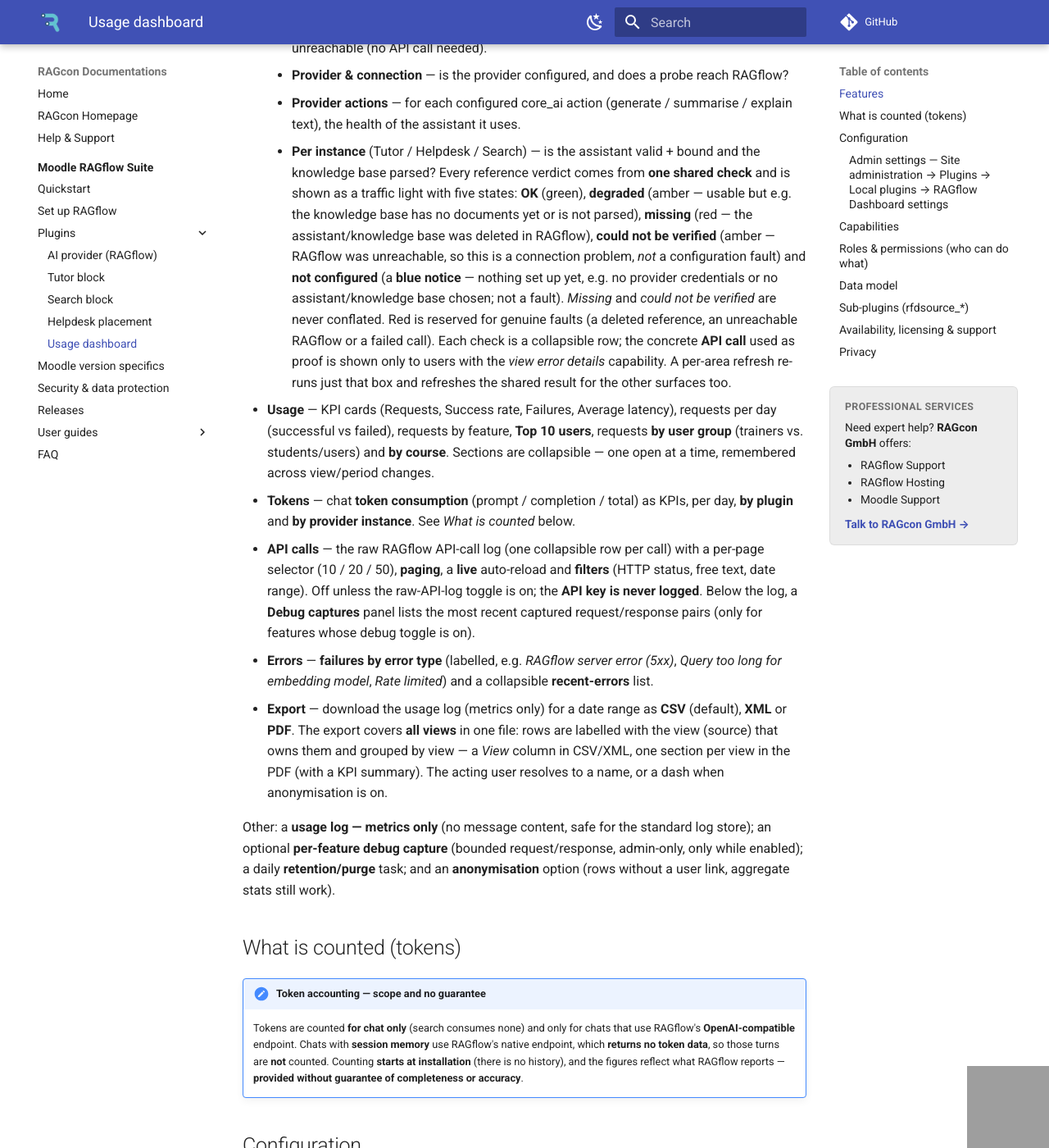
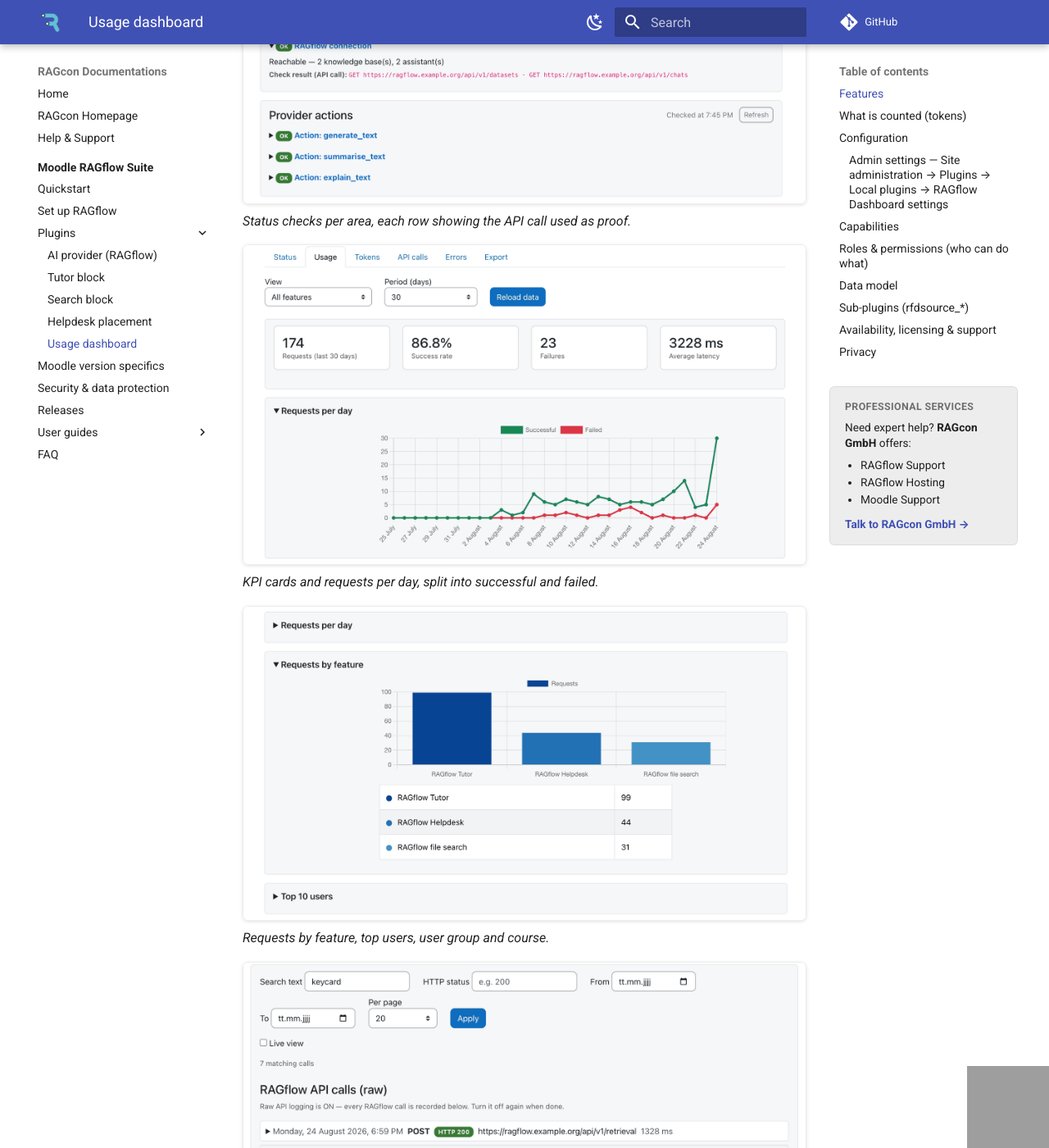
Before and after one commit to ragcon-ai/ragcon-docs, an MkDocs documentation site: the page built from docs/moodle-ragflow/plugins/dashboard.md, in a window 1280 px wide and 1400 px high, scrolled down 990 px. Shown: the whole window at 82% size. Built offline with MkDocs 1.6.1 and Material for MkDocs 9.7.7, drawn with Linux system fonts in a browser that asks for light colours; comment, search, counter and statistics services are not loaded; some of the changed text lies outside the part shown; grey boxes are pictures that could not be loaded.

Commit message:
docs(screenshots): insert the images at their shot markers
Insert the image block (alt + caption verbatim from the manifest) under each
<!-- shot:id --> marker across 10 pages; markers kept as anchors. Remove the retired
search-03 marker (search-06 covers that spot); setup-01..06 stay imageless on purpose.

Co-Authored-By: Claude <noreply@anthropic.com>

```diff
--- a/docs/moodle-ragflow/plugins/dashboard.md
+++ b/docs/moodle-ragflow/plugins/dashboard.md
@@ -23,11 +23,34 @@ feature its own status checks and analytics.
 ## Features
 
 <!-- shot:dashboard-01 -->
+
+![Dashboard status tab with collapsible checks, one row expanded showing the API call](../img/dashboard/dashboard-01-status-tab.png)
+*Status checks per area, each row showing the API call used as proof.*
+
 <!-- shot:dashboard-02 -->
+
+![Dashboard usage tab with KPI cards and a requests-per-day chart](../img/dashboard/dashboard-02-usage-kpis.png)
+*KPI cards and requests per day, split into successful and failed.*
+
 <!-- shot:dashboard-03 -->
+
+![Dashboard charts showing requests by feature, top users and by course](../img/dashboard/dashboard-03-usage-breakdown.png)
+*Requests by feature, top users, user group and course.*
+
 <!-- shot:dashboard-05 -->
+
+![Dashboard API calls tab with filters and one expanded call row](../img/dashboard/dashboard-05-api-calls.png)
+*The raw API-call log with filters — the API key is never logged.*
+
 <!-- shot:dashboard-06 -->
+
+![Dashboard errors tab with a failures-by-error-type chart and recent errors](../img/dashboard/dashboard-06-errors-tab.png)
+*Failures grouped by labelled error type, with a recent-errors list.*
+
 <!-- shot:dashboard-08 -->
+
+![Dashboard export controls with a date range selector](../img/dashboard/dashboard-08-export.png)
+*Export the usage log (metrics only) for a date range.*
 
 The report opens at *Site administration → Reports → RAGflow Dashboard* and is organised into **tabs**. A
 **view** selector (All features + one per installed source) and a **period** selector (today / 2 / 3 / 7 /
@@ -82,6 +105,9 @@ work).
 
 <!-- shot:dashboard-04 -->
 
+![Dashboard tokens tab with prompt, completion and total token KPIs and charts](../img/dashboard/dashboard-04-tokens-tab.png)
+*Token consumption per day, by plugin and by provider instance.*
+
 !!! note "Token accounting — scope and no guarantee"
     Tokens are counted **for chat only** (search consumes none) and only for chats that use RAGflow's
     **OpenAI-compatible** endpoint. Chats with **session memory** use RAGflow's native endpoint, which
@@ -94,6 +120,9 @@ work).
 ### Admin settings — *Site administration → Plugins → Local plugins → RAGflow Dashboard settings*
 
 <!-- shot:dashboard-07 -->
+
+![Admin settings of the RAGflow Dashboard with retention and debug options](../img/dashboard/dashboard-07-admin-settings.png)
+*Retention, anonymisation and the per-feature debug toggles.*
 
 | Setting | Type | Default | Meaning |
 |---|---|---|---|
```
Also changed, not shown: docs/moodle-ragflow/guides/admin.md (+6 -0 lines), docs/moodle-ragflow/guides/student.md (+6 -0 lines), docs/moodle-ragflow/guides/trainer.md (+3 -0 lines), docs/moodle-ragflow/index.md (+3 -0 lines), docs/moodle-ragflow/plugins/helpdesk.md (+17 -0 lines), docs/moodle-ragflow/plugins/provider.md (+13 -0 lines), docs/moodle-ragflow/plugins/search.md (+16 -1 lines), docs/moodle-ragflow/plugins/tutor.md (+34 -0 lines), docs/moodle-ragflow/setup-ragflow.md (+14 -0 lines).
